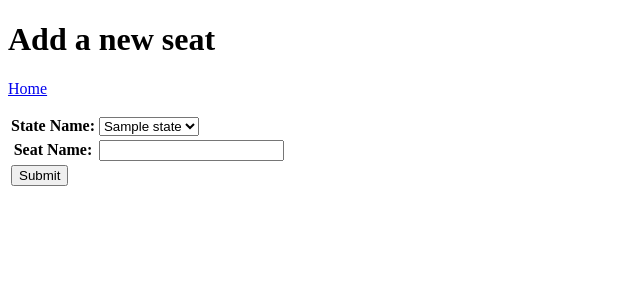
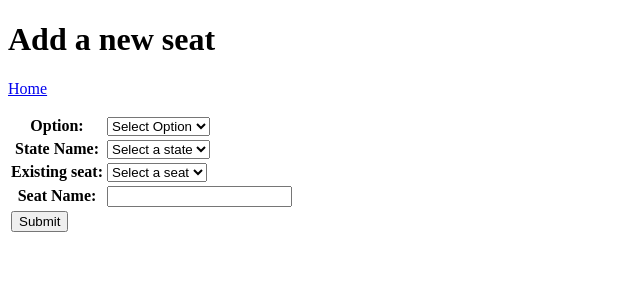
Before and after one commit to abhishekjoy1/election, a Django app: template voting/templates/add_seat.html in a window 1280 px wide. Shown: the top 300 px of the page, without its empty margins (0-640 px from the left). Run offline with Django 3.2, Linux system fonts and the light colour scheme; the template is opened without the code that fills it: most values are stand-ins (such as "Sample title", 1, 10 or a date in 2020); some libraries are stand-ins or nearby versions.

Commit message:
building UI for supporting modify seat facility

```diff
--- a/voting/templates/add_seat.html
+++ b/voting/templates/add_seat.html
@@ -8,17 +8,33 @@
     {% endif %}
      <form method="post" action="/voting/add_seat/">{% csrf_token %}
          <table border="0">
+             <tr><th><label for="id_option">Option:</label></th>
+                 <td>
+                <select name="option" id="option_id">
+                <option value="">Select Option</option>
+                <option value="add">Add</option>
+                <option value="modify">Modify</option>
+                </select>
+             </td></tr>
             <tr><th><label for="id_state">State Name:</label></th>
                 <td>
-                 <select name="state_id" class="state_id">
+                 <select name="state_id" id="id_state">
+                     <option value="">Select a state</option>
                     {% for state in states %}
                         <option value="{{ state.id }}">{{ state.name }}</option>
                     {% endfor %}
                  </select>
                 </td>
             </tr>
+             <tr><th><label for="id_state" id="seat_label_id">Existing seat:</label></th>
+                <td>
+                 <select name="seat_id" id="id_seat">
+                     <option value="">Select a seat</option>
+                 </select>
+                </td>
+            </tr>
             <tr><th><label for="id_seat">Seat Name:</label></th>
-                <td><input type="text" name="seat_name"></td>
+                <td><input type="text" name="seat_name" id="seat_name"></td>
             </tr>
              <tr><td><input type="submit" value="Submit"></td></tr>
          </table>
```
